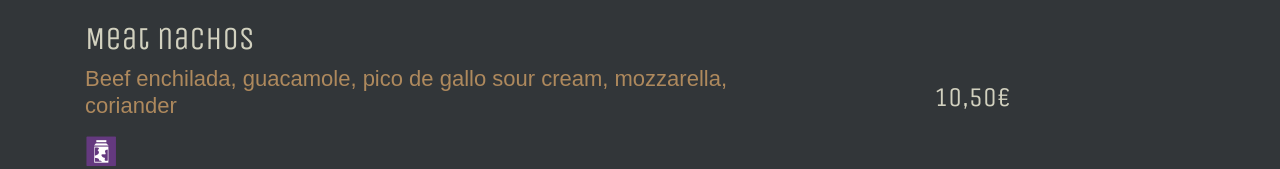
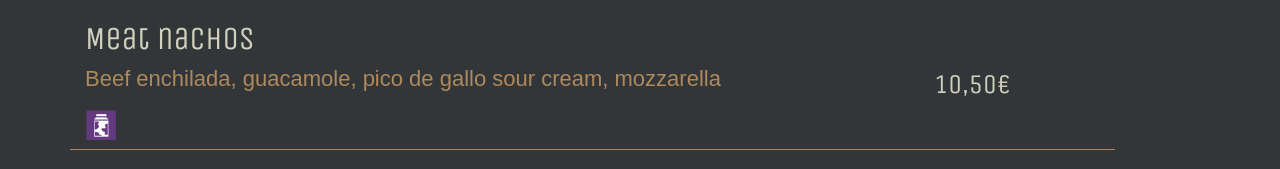
Before and after one commit to ibizaservices/pucara, a plain HTML site: page menu_en.html in a window 1280 px wide. Shown: the part 7183-7352 px from the top of the page. Drawn offline with nearby package versions, Linux system fonts and the light colour scheme.

Commit message:
Add files via upload

```diff
--- a/menu_en.html
+++ b/menu_en.html
@@ -795,7 +795,7 @@ Ecological and Biodynamic</h3>
       <div class="col-8">
 
            <h2>Meat nachos</h2>
-           <h3>Beef enchilada, guacamole, pico de gallo sour cream, mozzarella, coriander</h3>
+           <h3>Beef enchilada, guacamole, pico de gallo sour cream, mozzarella</h3>
            <img class=""  data-bs-toggle="tooltip" data-bs-placement="top" title="Contains dairy" src="img/ico_lacteos.png" alt="">
       </div>
       <div class="col-3 text-center justify-content-center align-self-center">
```
Also changed, not shown: index.html (+1 -1 lines).
